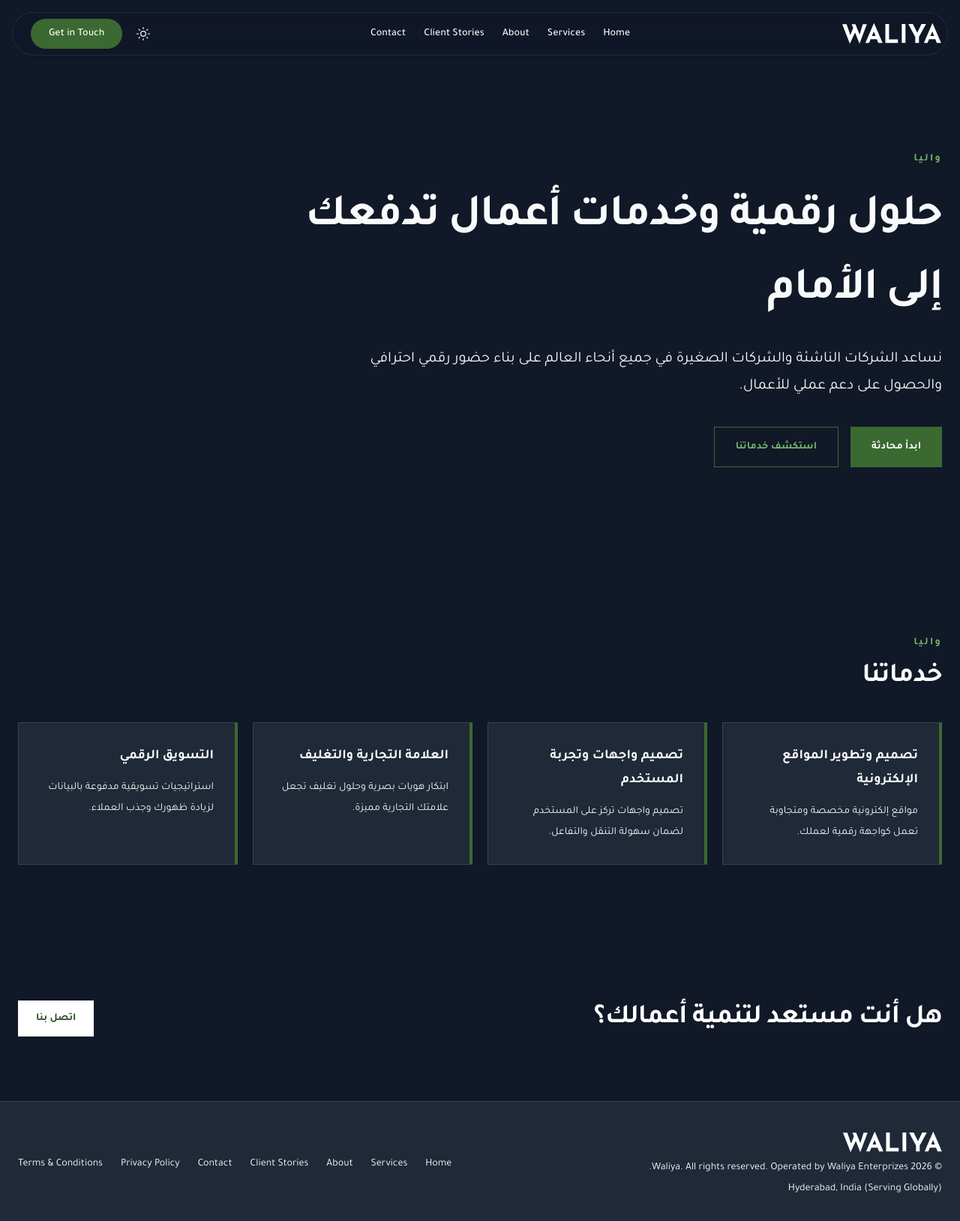
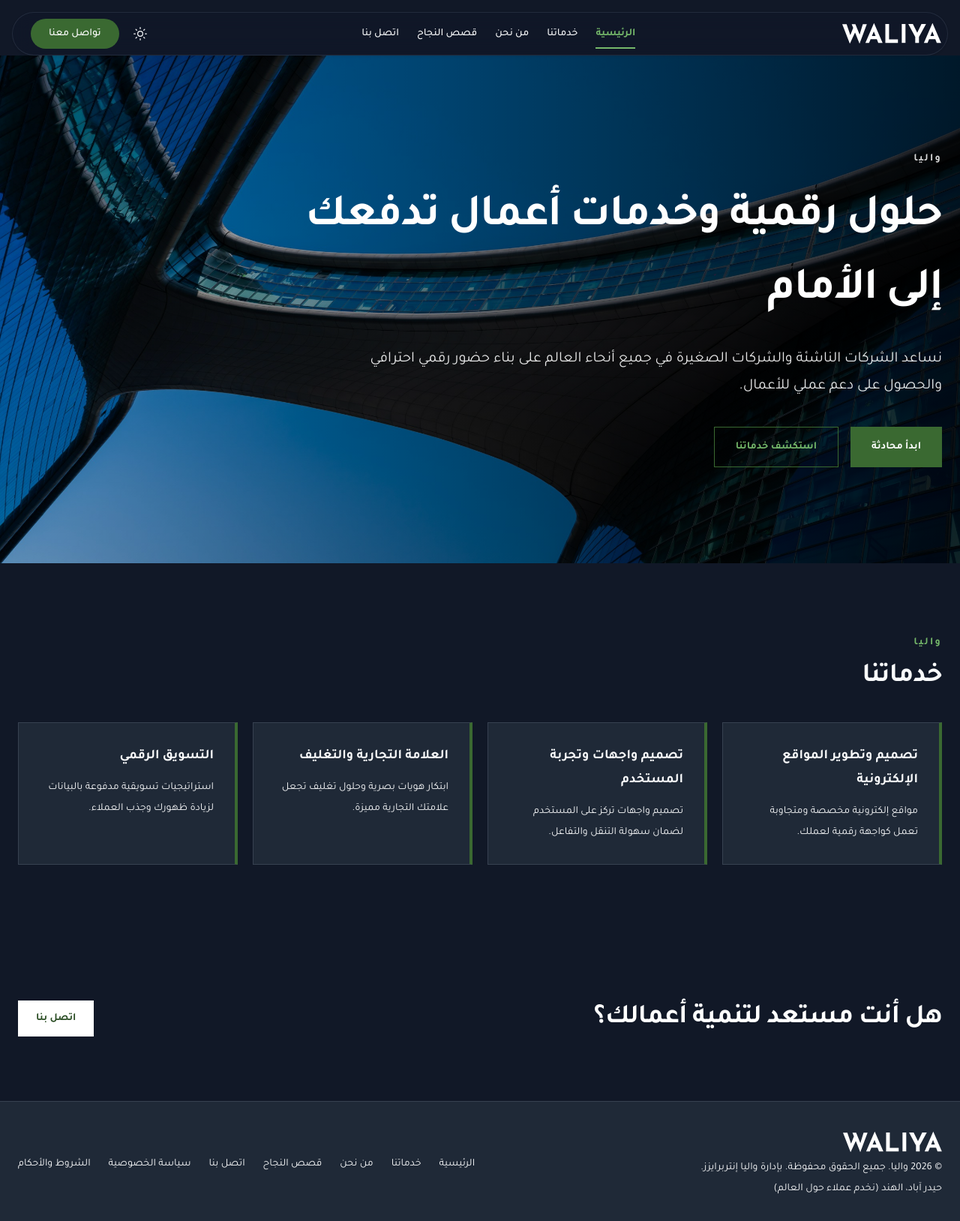
Before and after one commit to sinatrait/waliya-site, an Astro site: page /ar in a window 1280 px wide. Shown: the whole page at 75% size. Built offline with nearby package versions, Linux system fonts and the light colour scheme; Astro itself is replaced by a stand-in of ours.

Commit message:
Fix Arabic RTL layout, translations, and typography

```diff
--- a/src/components/Footer.astro
+++ b/src/components/Footer.astro
@@ -1,45 +1,50 @@
 ---
 const year = new Date().getFullYear();
+const isArabic = Astro.url.pathname.startsWith("/ar");
 ---
 
 <footer class="border-t border-border bg-surface">
 	<div class="mx-auto flex max-w-7xl flex-col gap-8 px-6 py-10 md:flex-row md:items-center md:justify-between">
 		<div class="space-y-2">
-			<a href="/" class="inline-flex items-center">
-				<img src="/waliya-logo.svg" alt="Waliya Logo" class="h-6 w-auto md:h-7 dark:brightness-0 dark:invert" />
+			<a href={isArabic ? "/ar/" : "/"} class="inline-flex items-center" aria-label={isArabic ? "الصفحة الرئيسية لواليا" : "Waliya home"}>
+				<img src="/waliya-logo.svg" alt={isArabic ? "شعار واليا" : "Waliya Logo"} class="h-6 w-auto md:h-7 dark:brightness-0 dark:invert" />
 			</a>
 			<p class="text-sm text-text">
-				© {year} Waliya. All rights reserved. Operated by Waliya Enterprizes.
+				{isArabic
+					? `© ${year} واليا. جميع الحقوق محفوظة. بإدارة واليا إنتربرايزز.`
+					: `© ${year} Waliya. All rights reserved. Operated by Waliya Enterprizes.`}
 			</p>
-			<p class="text-sm text-text">Hyderabad, India (Serving Globally)</p>
+			<p class="text-sm text-text">
+				{isArabic ? "حيدر آباد، الهند (نخدم عملاء حول العالم)" : "Hyderabad, India (Serving Globally)"}
+			</p>
 		</div>
 
-		<nav aria-label="Footer navigation" class="flex flex-wrap gap-x-6 gap-y-3">
-			<a href="/" class="text-sm text-text transition-colors hover:text-primary-green dark:hover:text-dark-green">Home</a>
+		<nav aria-label={isArabic ? "روابط التذييل" : "Footer navigation"} class="flex flex-wrap gap-x-6 gap-y-3">
+			<a href={isArabic ? "/ar/" : "/"} class="text-sm text-text transition-colors hover:text-primary-green dark:hover:text-dark-green">{isArabic ? "الرئيسية" : "Home"}</a>
 			<a href="/services" class="text-sm text-text transition-colors hover:text-primary-green dark:hover:text-dark-green">
-				Services
+				{isArabic ? "خدماتنا" : "Services"}
 			</a>
-			<a href="/about" class="text-sm text-text transition-colors hover:text-primary-green dark:hover:text-dark-green">About</a>
+			<a href="/about" class="text-sm text-text transition-colors hover:text-primary-green dark:hover:text-dark-green">{isArabic ? "من نحن" : "About"}</a>
 			<a
 				href="/client-stories"
 				class="text-sm text-text transition-colors hover:text-primary-green dark:hover:text-dark-green"
 			>
-				Client Stories
+				{isArabic ? "قصص النجاح" : "Client Stories"}
 			</a>
 			<a href="/contact" class="text-sm text-text transition-colors hover:text-primary-green dark:hover:text-dark-green">
-				Contact
+				{isArabic ? "اتصل بنا" : "Contact"}
 			</a>
 			<a
 				href="/privacy-policy"
 				class="text-sm text-text transition-colors hover:text-primary-green dark:hover:text-dark-green"
 			>
-				Privacy Policy
+				{isArabic ? "سياسة الخصوصية" : "Privacy Policy"}
 			</a>
 			<a
 				href="/terms-conditions"
 				class="text-sm text-text transition-colors hover:text-primary-green dark:hover:text-dark-green"
 			>
-				Terms &amp; Conditions
+				{isArabic ? "الشروط والأحكام" : "Terms & Conditions"}
 			</a>
 		</nav>
 	</div>
--- a/src/components/Header.astro
+++ b/src/components/Header.astro
@@ -1,10 +1,12 @@
 ---
+const isArabic = Astro.url.pathname.startsWith("/ar");
+
 const links = [
-	{ label: "Home", href: "/" },
-	{ label: "Services", href: "/services" },
-	{ label: "About", href: "/about" },
-	{ label: "Client Stories", href: "/client-stories" },
-	{ label: "Contact", href: "/contact" },
+	{ label: isArabic ? "الرئيسية" : "Home", href: isArabic ? "/ar/" : "/" },
+	{ label: isArabic ? "خدماتنا" : "Services", href: "/services" },
+	{ label: isArabic ? "من نحن" : "About", href: "/about" },
+	{ label: isArabic ? "قصص النجاح" : "Client Stories", href: "/client-stories" },
+	{ label: isArabic ? "اتصل بنا" : "Contact", href: "/contact", isContact: true },
 ];
 
 const currentPath = Astro.url.pathname.replace(/\/$/, "") || "/";
@@ -15,19 +17,19 @@ const isCurrentPage = (href: string) => href.replace(/\/$/, "") === currentPath;
 	<div class="relative mx-auto max-w-7xl">
 		<div class="flex items-center justify-between gap-3 rounded-full border border-white/40 bg-white/70 px-4 py-2 shadow-sm backdrop-blur-md dark:border-gray-700/50 dark:bg-gray-900/70 dark:backdrop-blur-md lg:gap-5 lg:py-2 lg:pl-6 lg:pr-2">
 			<a
-				href="/"
+				href={isArabic ? "/ar/" : "/"}
 				class="inline-flex shrink-0 items-center"
-				aria-label="Waliya home"
+				aria-label={isArabic ? "الصفحة الرئيسية لواليا" : "Waliya home"}
 			>
 				<img src="/waliya-logo.svg" alt="Waliya Logo" class="h-6 w-auto md:h-7 dark:brightness-0 dark:invert" />
 			</a>
 
-			<nav aria-label="Main navigation" class="hidden items-center gap-6 lg:flex">
+			<nav aria-label={isArabic ? "التنقل الرئيسي" : "Main navigation"} class="hidden items-center gap-6 lg:flex">
 				{
 					links.map((link) => (
 						<a
-							href={link.label === "Contact" ? "/contact?ref=nav" : link.href}
-							data-is-nav={link.label === "Contact" ? "true" : undefined}
+							href={link.isContact ? "/contact?ref=nav" : link.href}
+							data-is-nav={link.isContact ? "true" : undefined}
 							class:list={[
 								"relative whitespace-nowrap py-2 text-sm font-medium transition-colors after:absolute after:inset-x-0 after:-bottom-0.5 after:h-0.5 after:origin-left after:scale-x-0 after:bg-[#3A6931] after:transition-transform after:duration-300 hover:text-[#3A6931] hover:after:scale-x-100 dark:after:bg-dark-green dark:hover:text-dark-green",
 								isCurrentPage(link.href)
@@ -83,7 +85,7 @@ const isCurrentPage = (href: string) => href.replace(/\/$/, "") === currentPath;
 					href="/contact"
 					class="hidden rounded-full bg-[#3A6931] px-6 py-2.5 text-sm font-medium text-white transition-colors hover:bg-[#2A4D24] lg:inline-flex"
 				>
-					Get in Touch
+					{isArabic ? "تواصل معنا" : "Get in Touch"}
 				</a>
 
 				<button
@@ -92,7 +94,7 @@ const isCurrentPage = (href: string) => href.replace(/\/$/, "") === currentPath;
 					class="inline-flex size-10 items-center justify-center rounded-full text-text transition-colors hover:bg-surface lg:hidden dark:hover:bg-gray-800"
 					aria-controls="mobile-menu"
 					aria-expanded="false"
-					aria-label="Open navigation menu"
+					aria-label={isArabic ? "فتح قائمة التنقل" : "Open navigation menu"}
 				>
 					<svg
 						id="hamburger-icon"
@@ -126,15 +128,15 @@ const isCurrentPage = (href: string) => href.replace(/\/$/, "") === currentPath;
 
 		<nav
 			id="mobile-menu"
-			aria-label="Mobile navigation"
+			aria-label={isArabic ? "التنقل عبر الهاتف" : "Mobile navigation"}
 			class="absolute left-0 right-0 top-full mt-2 hidden rounded-3xl border border-[#E5E3DC] bg-white/95 px-5 py-3 shadow-sm backdrop-blur-md dark:border-gray-800 dark:bg-gray-900/95 lg:hidden"
 		>
 			<div class="flex flex-col">
 				{
 					links.map((link) => (
 						<a
-							href={link.label === "Contact" ? "/contact?ref=nav" : link.href}
-							data-is-nav={link.label === "Contact" ? "true" : undefined}
+							href={link.isContact ? "/contact?ref=nav" : link.href}
+							data-is-nav={link.isContact ? "true" : undefined}
 							class:list={[
 								"border-b border-border py-3 text-sm last:border-0 hover:text-primary-green dark:hover:text-dark-green",
 								isCurrentPage(link.href)
@@ -156,9 +158,15 @@ const isCurrentPage = (href: string) => href.replace(/\/$/, "") === currentPath;
 	(() => {
 		const syncThemeButtons = () => {
 			const isDark = document.documentElement.classList.contains("dark");
+			const isArabic = document.documentElement.lang === "ar";
 			document.querySelectorAll("[data-theme-toggle]").forEach((button) => {
 				button.setAttribute("aria-pressed", String(isDark));
-				button.setAttribute("aria-label", `Switch to ${isDark ? "light" : "dark"} mode`);
+				button.setAttribute(
+					"aria-label",
+					isArabic
+						? `التبديل إلى الوضع ${isDark ? "الفاتح" : "الداكن"}`
+						: `Switch to ${isDark ? "light" : "dark"} mode`,
+				);
 			});
 			document.querySelectorAll('[data-theme-icon="moon"]').forEach((icon) => {
 				icon.classList.toggle("hidden", isDark);
@@ -179,9 +187,16 @@ const isCurrentPage = (href: string) => href.replace(/\/$/, "") === currentPath;
 			hamburgerIcon.classList.toggle("hidden", isOpen);
 			closeIcon.classList.toggle("hidden", !isOpen);
 			menuButton.setAttribute("aria-expanded", String(isOpen));
+			const isArabic = document.documentElement.lang === "ar";
 			menuButton.setAttribute(
 				"aria-label",
-				isOpen ? "Close navigation menu" : "Open navigation menu",
+				isArabic
+					? isOpen
+						? "إغلاق قائمة التنقل"
+						: "فتح قائمة التنقل"
+					: isOpen
+						? "Close navigation menu"
+						: "Open navigation menu",
 			);
 		};
 
--- a/src/layouts/BaseLayoutRTL.astro
+++ b/src/layouts/BaseLayoutRTL.astro
@@ -36,7 +36,7 @@ const ogImageUrl = new URL("/images/hero.jpg", Astro.site);
 			rel="stylesheet"
 		/>
 		<style is:global>
-			html[lang="ar"] body {
+			body {
 				font-family: "Tajawal", sans-serif;
 			}
 		</style>
--- a/src/pages/ar/index.astro
+++ b/src/pages/ar/index.astro
@@ -3,19 +3,29 @@ import BaseLayoutRTL from "../../layouts/BaseLayoutRTL.astro";
 ---
 
 <BaseLayoutRTL title="مرحبًا بكم في واليا">
-	<section class="bg-surface dark:bg-dark-page">
-		<div class="mx-auto max-w-7xl px-6 py-24 md:py-32">
+	<section class="relative isolate min-h-[75svh] overflow-hidden md:min-h-[80vh]">
+		<img
+			src="/images/hero.jpg"
+			alt=""
+			class="absolute inset-0 size-full object-cover"
+			fetchpriority="high"
+		/>
+		<div
+			class="absolute inset-0 bg-gradient-to-l from-black/80 via-black/50 to-black/20"
+			aria-hidden="true"
+		></div>
+		<div class="relative z-10 mx-auto flex min-h-[75svh] max-w-7xl items-center px-6 py-28 text-right md:min-h-[80vh] md:py-32">
 			<div class="max-w-4xl">
-				<p class="text-sm font-semibold tracking-[0.16em] text-primary-green dark:text-dark-green">
+				<p class="text-sm font-semibold tracking-[0.16em] text-white/85">
 					واليا
 				</p>
-				<h1 class="mt-5 text-4xl font-semibold leading-relaxed tracking-tight text-primary-dark dark:text-dark-text md:text-6xl">
+				<h1 class="mt-5 text-4xl font-semibold leading-relaxed tracking-tight text-white md:text-6xl">
 					حلول رقمية وخدمات أعمال تدفعك إلى الأمام
 				</h1>
-				<p class="mt-6 max-w-3xl text-lg leading-9 text-text md:text-xl">
+				<p class="mt-6 max-w-3xl text-lg leading-9 text-white/90 md:text-xl">
 					نساعد الشركات الناشئة والشركات الصغيرة في جميع أنحاء العالم على بناء حضور رقمي احترافي والحصول على دعم عملي للأعمال.
 				</p>
-				<div class="mt-9 flex flex-wrap gap-4">
+				<div class="mt-9 flex flex-wrap justify-start gap-4">
 					<a
 						href="/contact"
 						class="inline-flex items-center justify-center bg-primary-green px-7 py-4 text-sm font-semibold text-white transition-colors hover:bg-primary-dark"
@@ -79,7 +89,7 @@ import BaseLayoutRTL from "../../layouts/BaseLayoutRTL.astro";
 	</section>
 
 	<section class="bg-primary-dark dark:bg-dark-page">
-		<div class="mx-auto flex max-w-7xl flex-col items-start gap-8 px-6 py-16 md:flex-row md:items-center md:justify-between md:py-20">
+		<div class="mx-auto flex max-w-7xl flex-col items-center gap-6 px-6 py-16 text-center md:flex-row md:items-center md:justify-between md:gap-8 md:py-20 md:text-right">
 			<h2 class="max-w-2xl text-3xl font-semibold leading-relaxed tracking-tight text-white md:text-4xl">
 				هل أنت مستعد لتنمية أعمالك؟
 			</h2>
```
